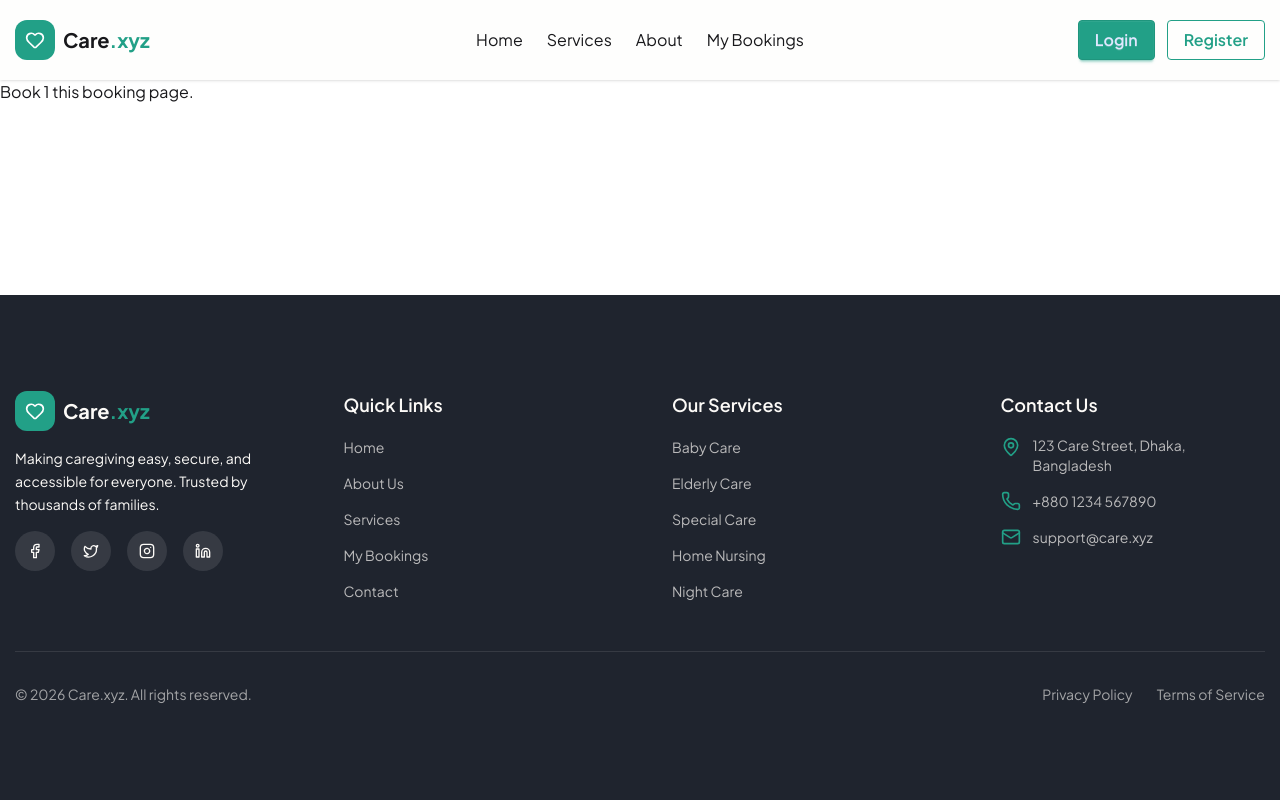
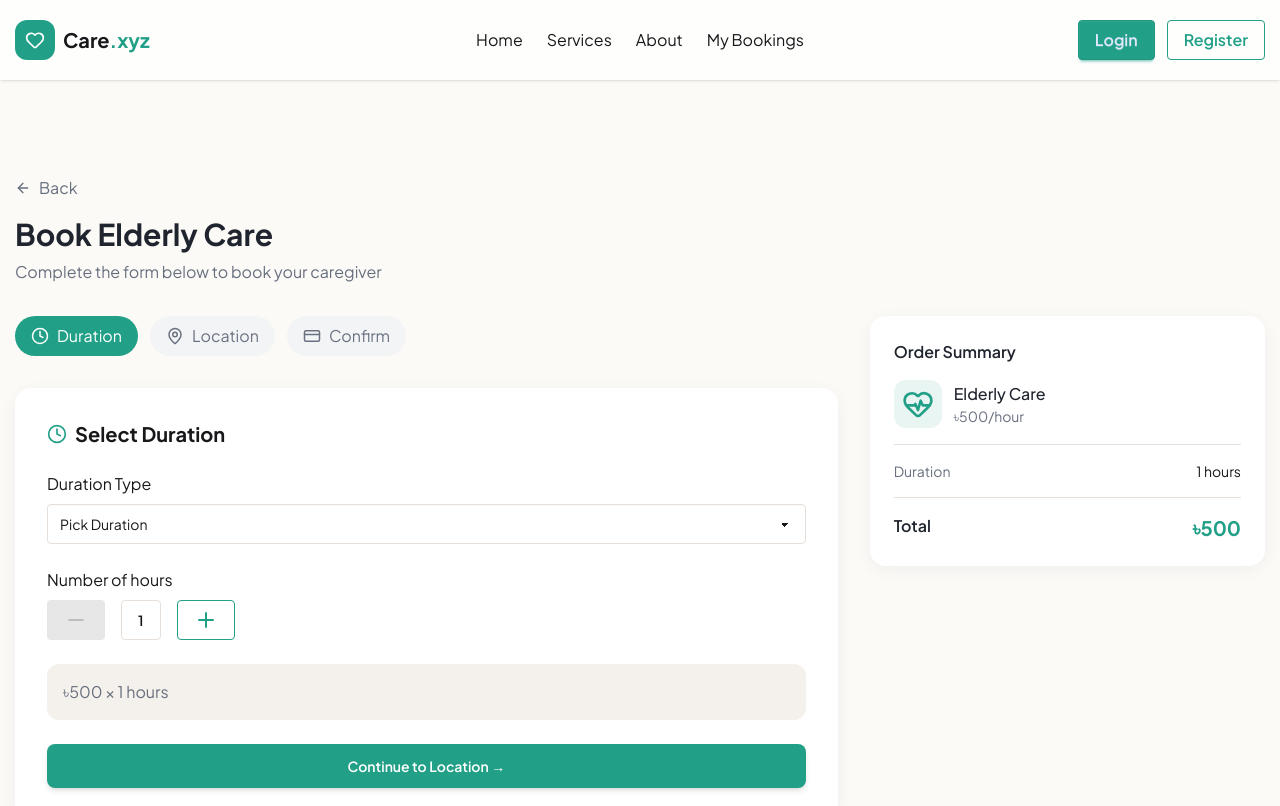
Before and after one commit to rakeebhasan09/care-center, a Next.js app: page /booking/1 in a window 1280 px wide. Shown: the top 806 px of the page. Built offline with nearby package versions, Linux system fonts and the light colour scheme.

Commit message:
duration and price calculation part complete.

```diff
--- a/src/app/booking/[serviceId]/page.jsx
+++ b/src/app/booking/[serviceId]/page.jsx
@@ -1,8 +1,294 @@
-import React from "react";
+"use client";
 
-const BookingPage = async ({ params }) => {
-	const { serviceId } = await params;
-	return <div>Book {serviceId} this booking page.</div>;
+import {
+	ArrowLeft,
+	Clock,
+	MapPin,
+	CreditCard,
+	Icon,
+	HeartPulse,
+	Plus,
+	Minus,
+} from "lucide-react";
+import { useRouter } from "next/navigation";
+import { use, useState } from "react";
+
+const STEPS = {
+	DURATION: 1,
+	LOCATION: 2,
+	CONFIRM: 3,
+};
+
+const BookingPage = ({ params }) => {
+	const { serviceId } = use(params);
+	const router = useRouter();
+	const [activeStep, setActiveStep] = useState(STEPS.DURATION);
+	const [durationType, setDurationType] = useState("hours");
+	const [durationValue, setDurationValue] = useState(1);
+
+	// Price Calculation
+	const multiplier = durationType === "days" ? 8 : 1;
+	const totalCost = 500 * durationValue * multiplier;
+
+	return (
+		<section className="section-padding bg-[#FCFAF7]">
+			<div className="container">
+				{/* Header */}
+				<div className="mb-8">
+					<button
+						onClick={() => router.back()}
+						className="flex items-center gap-2 text-(--muted-foreground) hover:text-(--foreground) mb-4 transition-colors"
+					>
+						<ArrowLeft className="w-4 h-4" />
+						Back
+					</button>
+					<h1 className="text-3xl font-bold text-(--foreground) mb-2">
+						Book Elderly Care
+					</h1>
+					<p className="text-(--muted-foreground)">
+						Complete the form below to book your caregiver
+					</p>
+				</div>
+
+				<div className="grid lg:grid-cols-3 gap-8">
+					{/* Form */}
+					<div className="lg:col-span-2 space-y-8">
+						{/* Step Indicators */}
+						{/* ================= Step Tabs ================= */}
+						<div className="flex gap-3 mb-8">
+							{[
+								{
+									label: "Duration",
+									icon: Clock,
+									step: STEPS.DURATION,
+								},
+								{
+									label: "Location",
+									icon: MapPin,
+									step: STEPS.LOCATION,
+								},
+								{
+									label: "Confirm",
+									icon: CreditCard,
+									step: STEPS.CONFIRM,
+								},
+							].map(({ label, icon: Icon, step }) => {
+								const isActive = activeStep >= step;
+
+								return (
+									<div
+										key={label}
+										className={`px-4 py-2 rounded-full flex items-center gap-2 transition-all
+			${isActive ? "bg-primary text-white" : "bg-gray-100 text-gray-500"}`}
+									>
+										<Icon size={18} />
+
+										<span>{label}</span>
+									</div>
+								);
+							})}
+						</div>
+						<form className="bg-(--card) rounded-2xl p-6 md:p-8 card-shadow animate-fade-in">
+							{/* ================= Step 1: Duration ================= */}
+							{activeStep === STEPS.DURATION && (
+								<div className="card">
+									<h2 className="text-xl font-bold text-foreground mb-6 flex items-center gap-2">
+										<Clock
+											size={20}
+											className="text-primary"
+										/>{" "}
+										Select Duration
+									</h2>
+									<div className="space-y-6">
+										{/* Duration Type */}
+										<div className="space-y-2">
+											<label className="block">
+												Duration Type
+											</label>
+											<select
+												defaultValue="Pick Duration"
+												className="select w-full border border-(--border) outline-none"
+												onChange={(e) =>
+													setDurationType(
+														e.target.value,
+													)
+												}
+											>
+												<option disabled={true}>
+													Pick Duration
+												</option>
+												<option value={"hours"}>
+													Hours
+												</option>
+												<option value={"days"}>
+													Days (8 hours/day)
+												</option>
+											</select>
+										</div>
+										{/* Number Of Duration */}
+										<div>
+											<label className="block mb-2">
+												Number of {durationType}
+											</label>
+											<div className="flex items-center gap-4">
+												<button
+													disabled={
+														durationValue === 1
+													}
+													type="button"
+													className="btn btn-primary btn-outline border"
+													onClick={() =>
+														setDurationValue(
+															durationValue - 1,
+														)
+													}
+												>
+													<Minus />
+												</button>
+												<span className="btn btn-outline border border-(--border) hover:bg-transparent cursor-auto">
+													{durationValue}
+												</span>
+												<button
+													type="button"
+													disabled={
+														durationValue === 15
+													}
+													className="btn btn-primary btn-outline border"
+													onClick={() =>
+														setDurationValue(
+															durationValue + 1,
+														)
+													}
+												>
+													<Plus />
+												</button>
+											</div>
+										</div>
+
+										<div className="bg-(--muted) rounded-xl p-4">
+											<div className="flex justify-between items-center">
+												<span className="text-(--muted-foreground)">
+													৳500 × {durationValue}{" "}
+													{durationType}
+													{durationType === "days" &&
+														" × 8 hours"}
+												</span>
+											</div>
+										</div>
+									</div>
+
+									<button
+										onClick={() =>
+											setActiveStep(STEPS.LOCATION)
+										}
+										className="mt-6 inline-flex items-center justify-center gap-2 whitespace-nowrap rounded-lg text-sm font-semibold transition-all duration-300 bg-primary text-(--primary-foreground) hover:bg-primary/90 shadow-md hover:shadow-lg hover:scale-[1.02] active:scale-[0.98] h-11 px-5 py-2 w-full"
+									>
+										Continue to Location →
+									</button>
+								</div>
+							)}
+							{/* ================= Step 2: Location ================= */}
+							{activeStep === STEPS.LOCATION && (
+								<div className="card">
+									<h2 className="text-xl font-semibold">
+										Select Location
+									</h2>
+
+									<div className="flex justify-between mt-6">
+										<button
+											onClick={() =>
+												setActiveStep(STEPS.DURATION)
+											}
+											className="btn-outline"
+										>
+											← Back
+										</button>
+
+										<button
+											onClick={() =>
+												setActiveStep(STEPS.CONFIRM)
+											}
+											className="btn-primary"
+										>
+											Continue →
+										</button>
+									</div>
+								</div>
+							)}
+
+							{/* ================= Step 3: Confirm ================= */}
+							{activeStep === STEPS.CONFIRM && (
+								<div className="card">
+									<h2 className="text-xl font-semibold">
+										Confirm Booking
+									</h2>
+
+									<p className="text-gray-500 mt-2">
+										Service ID: {serviceId}
+									</p>
+								</div>
+							)}
+						</form>
+					</div>
+
+					{/* Sidebar - Order Summary */}
+					<div className="lg:col-span-1">
+						<div className="sticky top-24 bg-(--card) rounded-2xl p-6 card-shadow">
+							<h3 className="font-semibold text-(--foreground) mb-4">
+								Order Summary
+							</h3>
+							<div className="flex items-center gap-3 pb-4 border-b border-(--border)">
+								<div className="w-12 h-12 rounded-xl bg-primary/10 flex items-center justify-center">
+									<HeartPulse className="w-8 h-8 text-primary" />
+								</div>
+								<div>
+									<p className="font-medium text-(--foreground)">
+										Elderly Care
+									</p>
+									<p className="text-sm text-(--muted-foreground)">
+										৳500/hour
+									</p>
+								</div>
+							</div>
+
+							<div className="py-4 space-y-2 border-b border-(--border)">
+								<div className="flex justify-between text-sm">
+									<span className="text-(--muted-foreground)">
+										Duration
+									</span>
+									<span className="text-foreground">
+										{durationType === "days"
+											? `${durationValue} days`
+											: `${durationValue} hours`}
+									</span>
+								</div>
+								{durationType === "days" && (
+									<div className="flex justify-between text-sm">
+										<span className="text-(--muted-foreground)">
+											Hours per day
+										</span>
+										<span className="text-(--foreground)">
+											8 hours
+										</span>
+									</div>
+								)}
+							</div>
+							<div className="pt-4">
+								<div className="flex justify-between">
+									<span className="font-semibold text-(--foreground)">
+										Total
+									</span>
+									<span className="text-xl font-bold text-primary">
+										৳{totalCost}
+									</span>
+								</div>
+							</div>
+						</div>
+					</div>
+				</div>
+			</div>
+		</section>
+	);
 };
 
 export default BookingPage;
```
